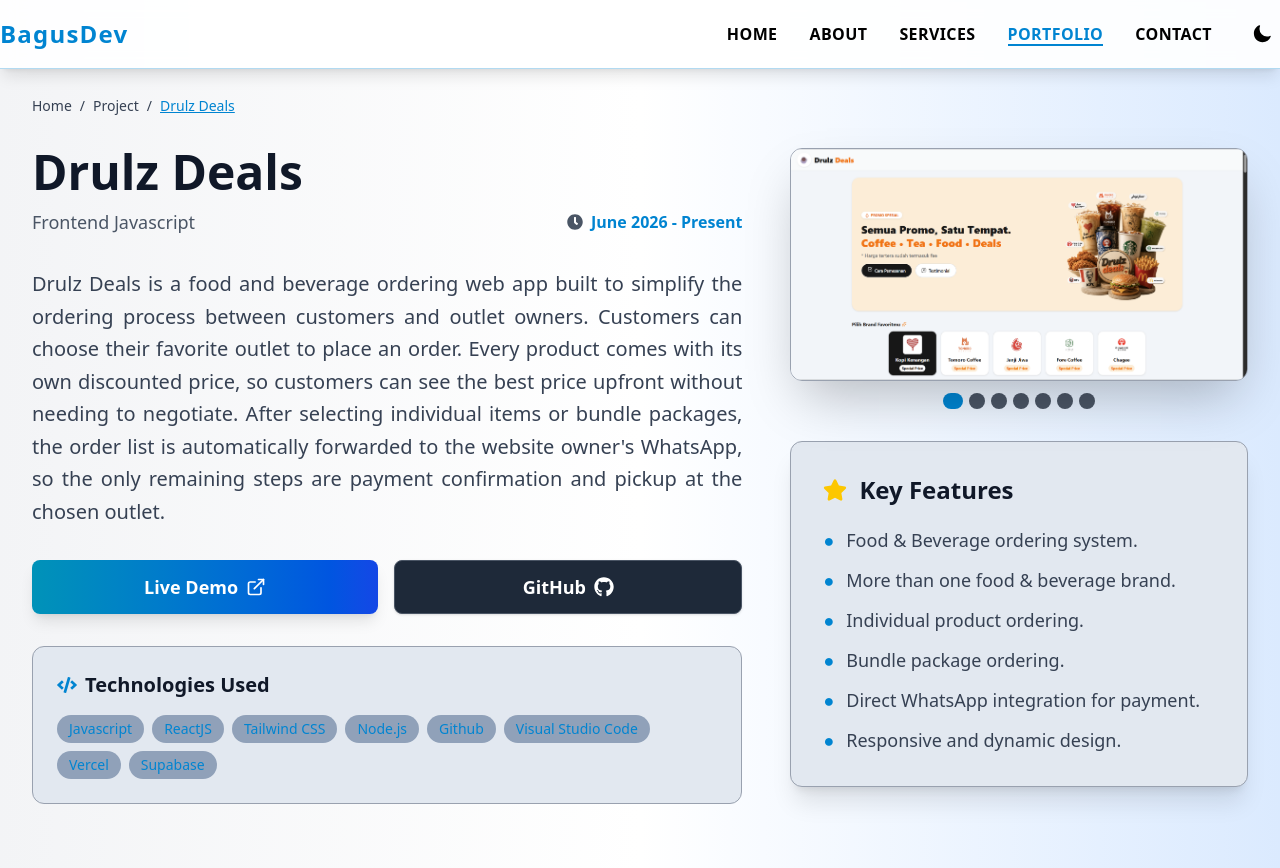
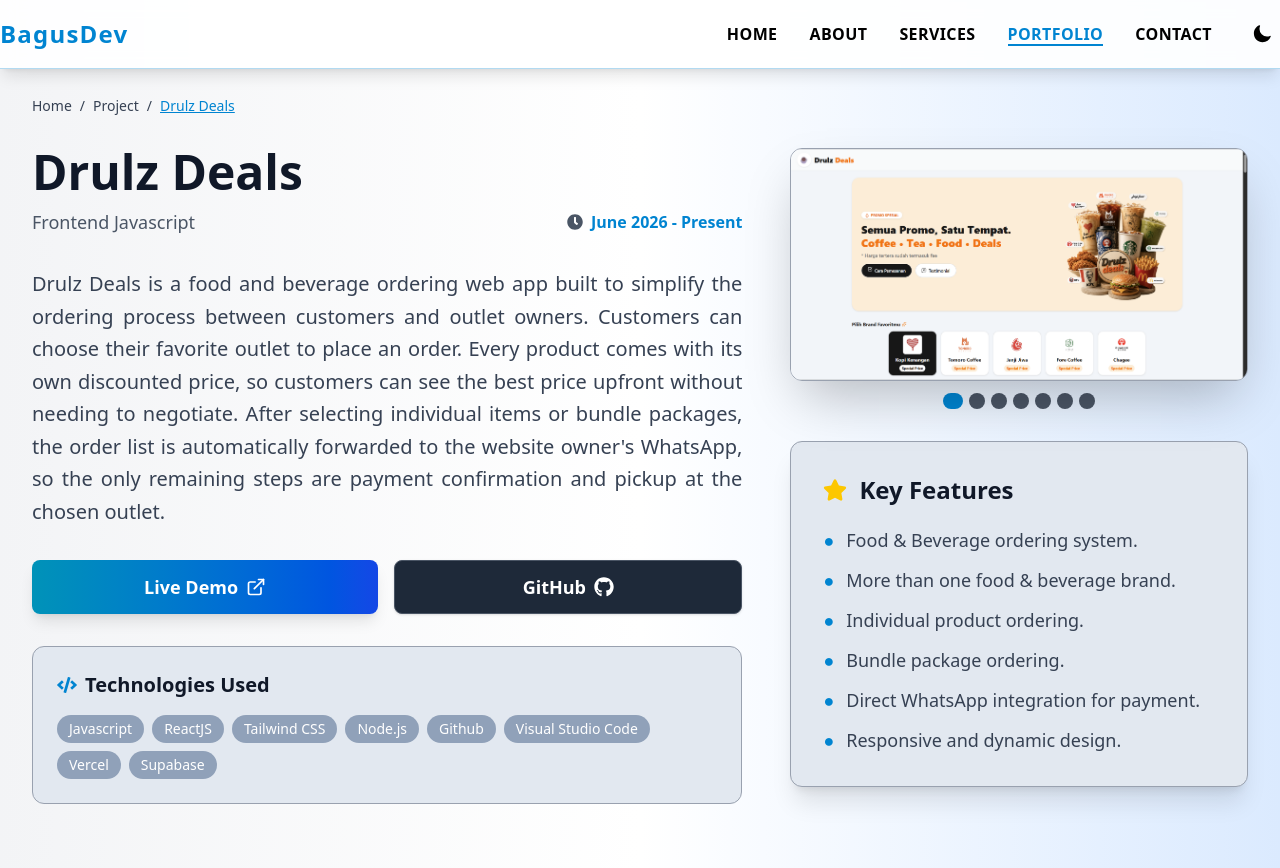
Before and after one commit to Bagusdpa4/Portofolio, a React (Vite) app: page /project/1 in a window 1280 px wide. Built offline with nearby package versions, Linux system fonts and the light colour scheme.

Commit message:
Dark/Light Mode

```diff
--- a/src/pages/portofolio/Portofolio.jsx
+++ b/src/pages/portofolio/Portofolio.jsx
@@ -353,7 +353,7 @@
                     {technologiesList.map((tech, index) => (
                       <motion.span
                         key={index}
-                        className="rounded-full bg-slate-400 px-3 py-1 text-sm font-medium text-sky-600 dark:bg-gray-700/70 dark:text-cyan-400"
+                        className="rounded-full bg-slate-400 px-3 py-1 text-sm font-medium text-white dark:bg-gray-700/70 dark:text-cyan-400"
                         variants={itemVariants}
                       >
                         {tech}
```
